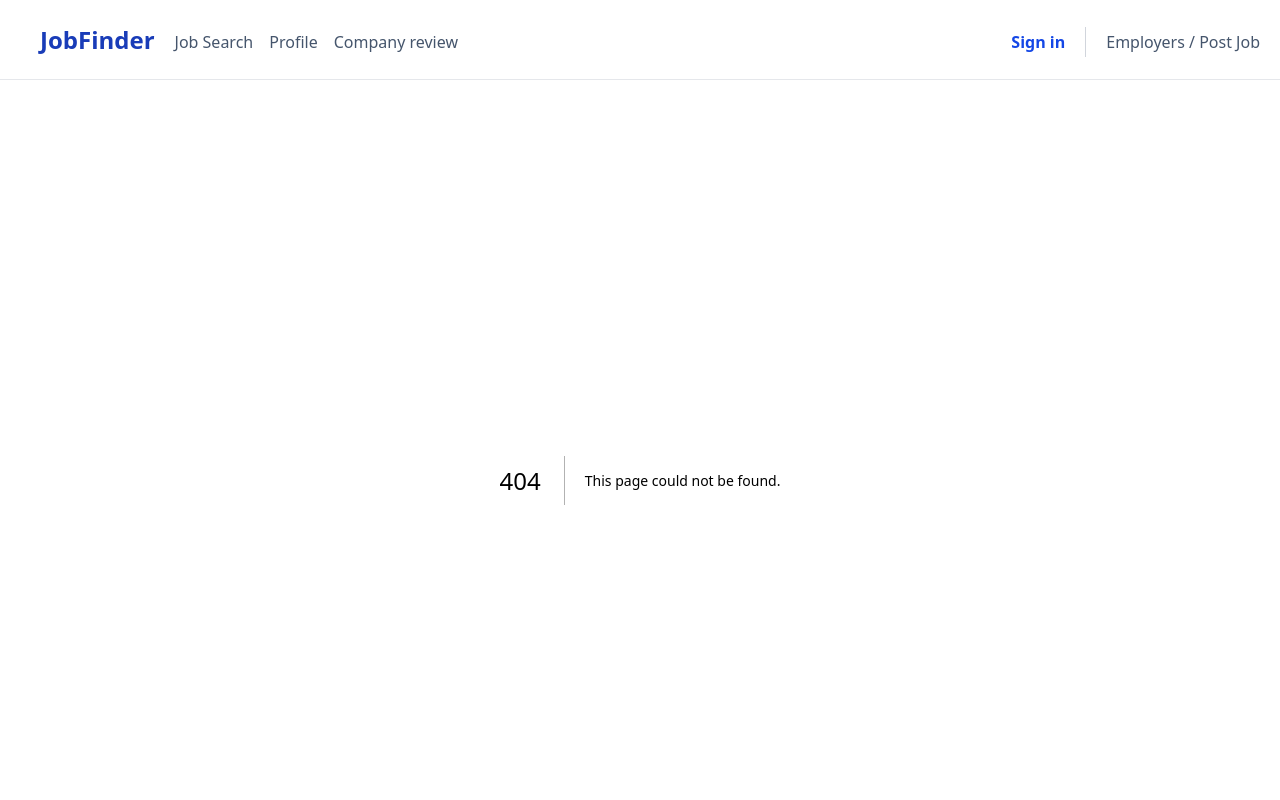
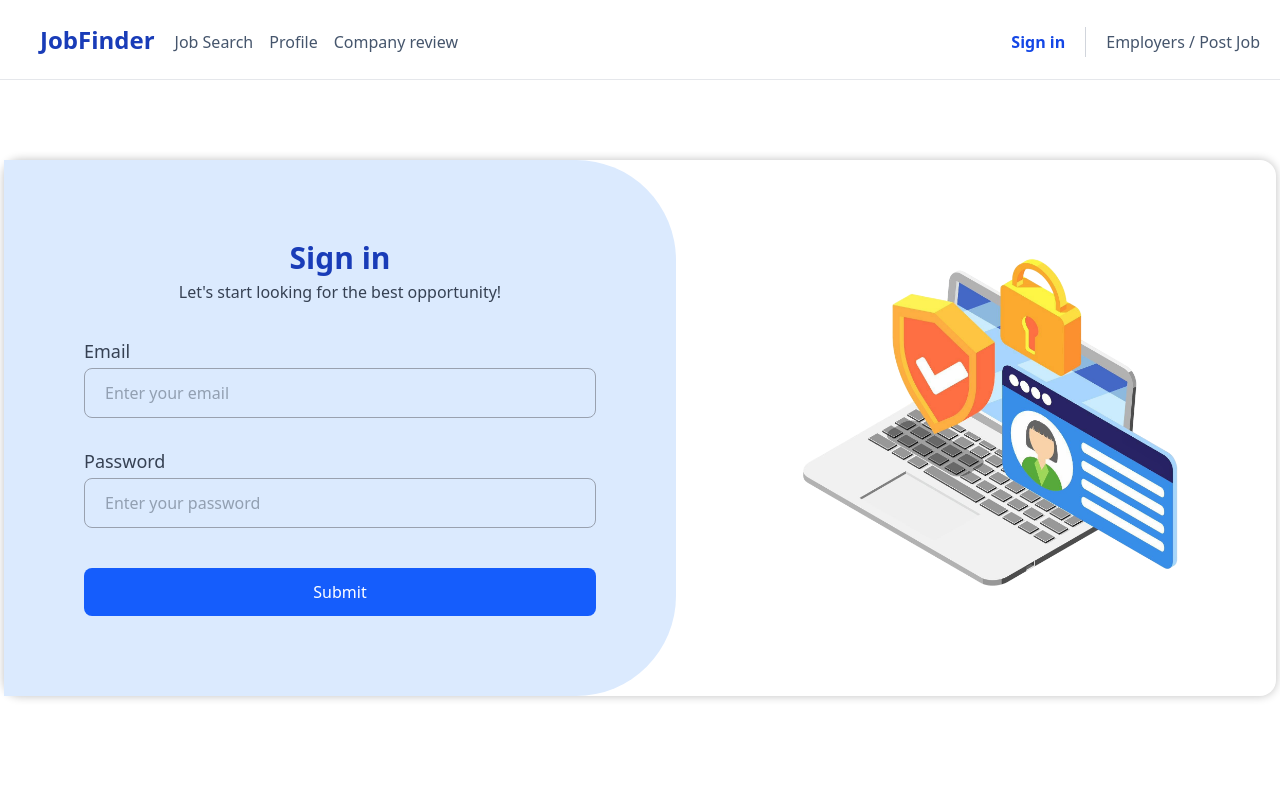
Before and after one commit to iamvinxz/JobFinder-v2, a Next.js app: page /auth/login in a window 1280 px wide. Before the commit this address had no page. Shown: the top 800 px of the page. Built offline with nearby package versions, Linux system fonts and the light colour scheme.

Commit message:
sign in form

```diff
--- /dev/null
+++ b/app/auth/login/page.tsx
@@ -0,0 +1,35 @@
+import Image from 'next/image'
+import React from 'react'
+
+const LoginPage = () => {
+  return (
+    <section>
+        <section className='shadow-[0_0_10px_0_#C0C0C0] my-20 rounded-2xl flex items-center justify-center gap-50 max-w-fit mx-auto'>
+
+            <form className='p-20 w-2xl bg-blue-100 rounded-r-[100px]'>
+                <section className='text-center leading-loose'>
+                    <h1 className='mx-5 text-3xl font-bold text-blue-800'>Sign in</h1>
+                    <p className='text-gray-700'>Let's start looking for the best opportunity!</p>
+                </section>
+
+                <section className='mt-7 leading-loose'>
+                        <label className='text-gray-700 text-lg font-medium'>Email</label>
+                        <input type='email' className='w-full border-1 border-gray-400 p-2 pl-5 rounded-lg outline-none text-gray-600 font-sans' placeholder='Enter your email'/>
+                </section>
+
+                <section className='mt-7 mb-10 leading-loose'>
+                        <label className='text-gray-700 text-lg font-medium'>Password</label>
+                        <input type='password' className='w-full border-1 border-gray-400 p-2 pl-5 rounded-lg outline-none text-gray-600 font-sans' placeholder='Enter your password'/>
+                </section>
+
+                <button type='submit' className='w-full bg-blue-600 py-3 px-5 rounded-lg text-white font-medium cursor-pointer hover:bg-blue-500'>Submit</button>
+            </form>
+
+            <section className='inline-block relative right-20'>
+                <Image src='/login.png' width={400} height={500} alt='image'/>
+            </section>
+        </section>
+    </section>
+  )
+}
+export default LoginPage
--- a/app/page.tsx
+++ b/app/page.tsx
@@ -1,6 +1,3 @@
-import { FcGoogle } from "react-icons/fc"
-import { FaGithub } from "react-icons/fa"
-import { SiFacebook } from "react-icons/si"
 import { MdAccountCircle } from 'react-icons/md';
 import { BiSearchAlt2 } from 'react-icons/bi';
 import { FaFile } from 'react-icons/fa';
@@ -14,6 +11,9 @@ import { FaTruck } from 'react-icons/fa';
 import { HiMiniComputerDesktop } from 'react-icons/hi2';
 import { BsBuildings } from 'react-icons/bs';
 import Image from "next/image"
+import GoogleButton from "@/component/action/google-button";
+import FacebookButton from "@/component/action/facebook-button";
+import GithubButton from '@/component/action/github-button';
 
 const Home = () => {
   return (
@@ -25,9 +25,9 @@ const Home = () => {
                 <h1 className="text-5xl text-gray-600 border-b-1 border-gray-300 pb-10 mt-10">Connecting you with your professional community</h1>
 
                 <section className="flex flex-col items-center gap-3 mt-7 mx-auto">
-                  <button className="bg-blue-500 p-1.5 text-white font-medium w-sm rounded-4xl cursor-pointer hover:bg-blue-400 transition"><FcGoogle className="text-4xl p-1 mr-2 bg-white rounded-3xl inline-block"/>Continue with Google</button>
-                  <button className="border p-1.5 border-gray-500 font-medium w-sm rounded-4xl cursor-pointer hover:bg-gray-200 transition"><SiFacebook className="inline-block text-blue-500 text-4xl p-1 mx-1"/>Continue with Facebook</button>
-                  <button className="border p-1.5 border-gray-500 font-medium w-sm rounded-4xl cursor-pointer hover:bg-gray-200 transition"><FaGithub className="inline-block text-4xl p-1 mx-1"/>Continue with Github</button>
+                  <GoogleButton/>
+                  <FacebookButton/>
+                  <GithubButton/>
                 </section>
 
                 <section className="w-[80%] text-center mt-5">
--- a/component/Navbar.tsx
+++ b/component/Navbar.tsx
@@ -5,17 +5,17 @@ const Navbar = () => {
         <nav className="flex items-center h-20 px-5 border-b-1 border-gray-200">
             <section className="flex items-center">
                 <h1>
-                    <Link href='./' className="mx-5 text-2xl font-bold text-blue-800">JobFinder</Link>
+                    <Link href='/' className="mx-5 text-2xl font-bold text-blue-800">JobFinder</Link>
                 </h1>
             </section>
             <section className="flex justify-between w-full pt-1">
                 <section>
                     <ul className="flex gap-4 text-slate-600">
                         <li>
-                            <Link href='./browse-job'>Job Search</Link>
+                            <Link href='/browse-job'>Job Search</Link>
                         </li>
                         <li>
-                            <Link href='./profile'>Profile</Link>
+                            <Link href='/profile'>Profile</Link>
                         </li>
                         <li>
                             <Link href=''>Company review</Link>
@@ -25,7 +25,7 @@ const Navbar = () => {
                 <section>
                     <ul className="flex gap-5">
                         <li>
-                            <Link href='/' className="font-semibold text-blue-700 border-r-1 border-gray-300 px-5 py-1">Sign in</Link>
+                            <Link href='/auth/login' className="font-semibold text-blue-700 border-r-1 border-gray-300 px-5 py-1">Sign in</Link>
                         </li>
                         <li>
                             <Link href='/' className="text-slate-600">Employers / Post Job</Link>
--- /dev/null
+++ b/component/action/facebook-button.tsx
@@ -0,0 +1,7 @@
+import { SiFacebook } from "react-icons/si"
+
+const FacebookButton = () => {
+  return <button className="border p-1.5 border-gray-500 font-medium w-sm rounded-4xl cursor-pointer hover:bg-gray-200 transition"><SiFacebook className="inline-block text-blue-500 text-4xl p-1 mx-1"/>Continue with Facebook</button>
+}
+
+export default FacebookButton
--- /dev/null
+++ b/component/action/github-button.tsx
@@ -0,0 +1,7 @@
+import { FaGithub } from "react-icons/fa"
+
+const GithubButton = () => {
+  return <button className="border p-1.5 border-gray-500 font-medium w-sm rounded-4xl cursor-pointer hover:bg-gray-200 transition"><FaGithub className="inline-block text-4xl p-1 mx-1"/>Continue with Github</button>
+}
+
+export default GithubButton
--- /dev/null
+++ b/component/action/google-button.tsx
@@ -0,0 +1,6 @@
+import { FcGoogle } from "react-icons/fc"
+
+const GoogleButton = () => {
+  return <button className="bg-blue-500 p-1.5 text-white font-medium w-sm rounded-4xl cursor-pointer hover:bg-blue-400 transition"><FcGoogle className="text-4xl p-1 mr-2 bg-white rounded-3xl inline-block"/>Continue with Google</button>
+}
+export default GoogleButton
--- a/package.json
+++ b/package.json
@@ -10,6 +10,7 @@
   },
   "dependencies": {
     "next": "15.5.2",
+    "next-auth": "^4.24.11",
     "react": "19.1.0",
     "react-dom": "19.1.0",
     "react-icons": "^5.5.0"
```
Also changed, not shown: public/login.png (added), 1 other file (tests, documents, lock files or other folders).
